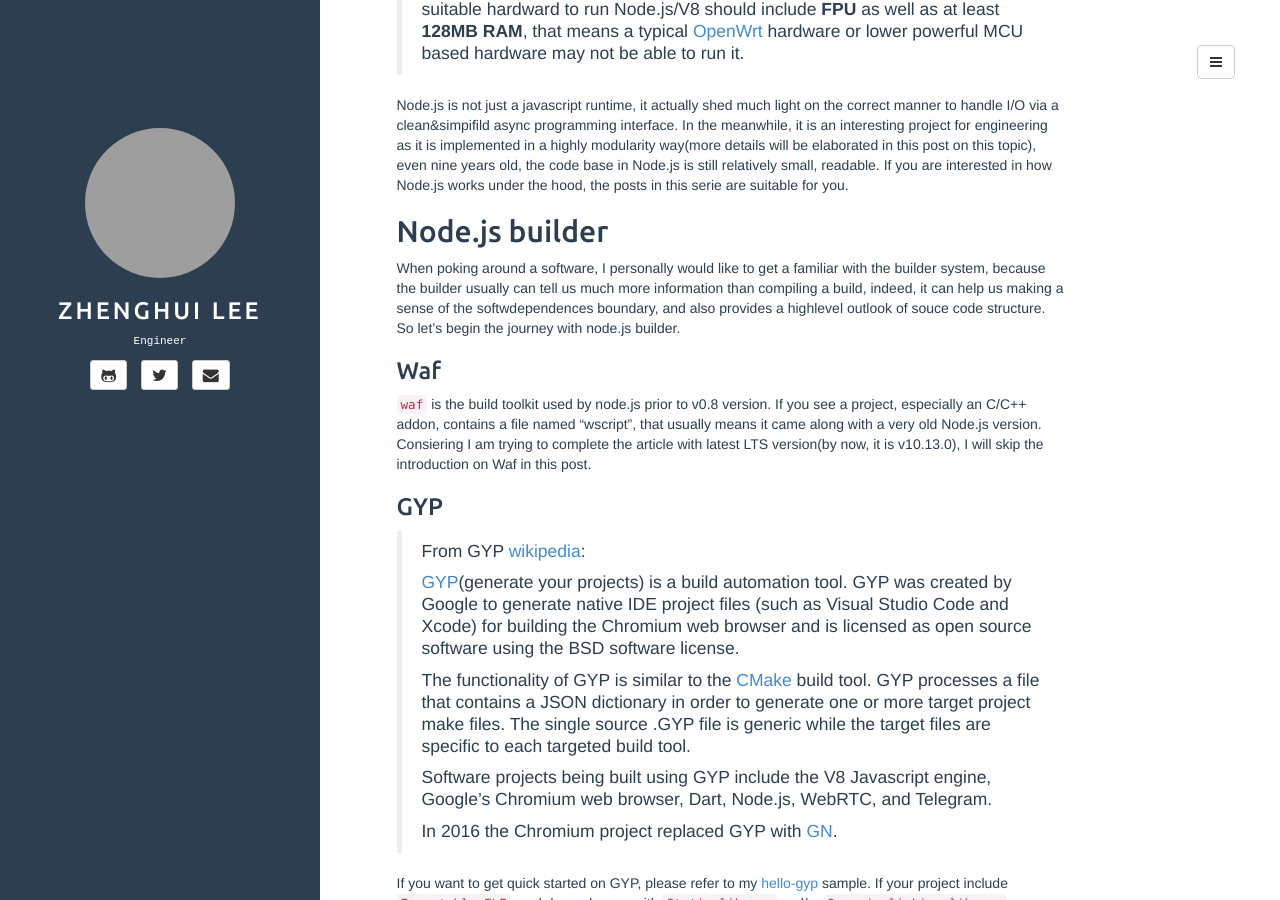
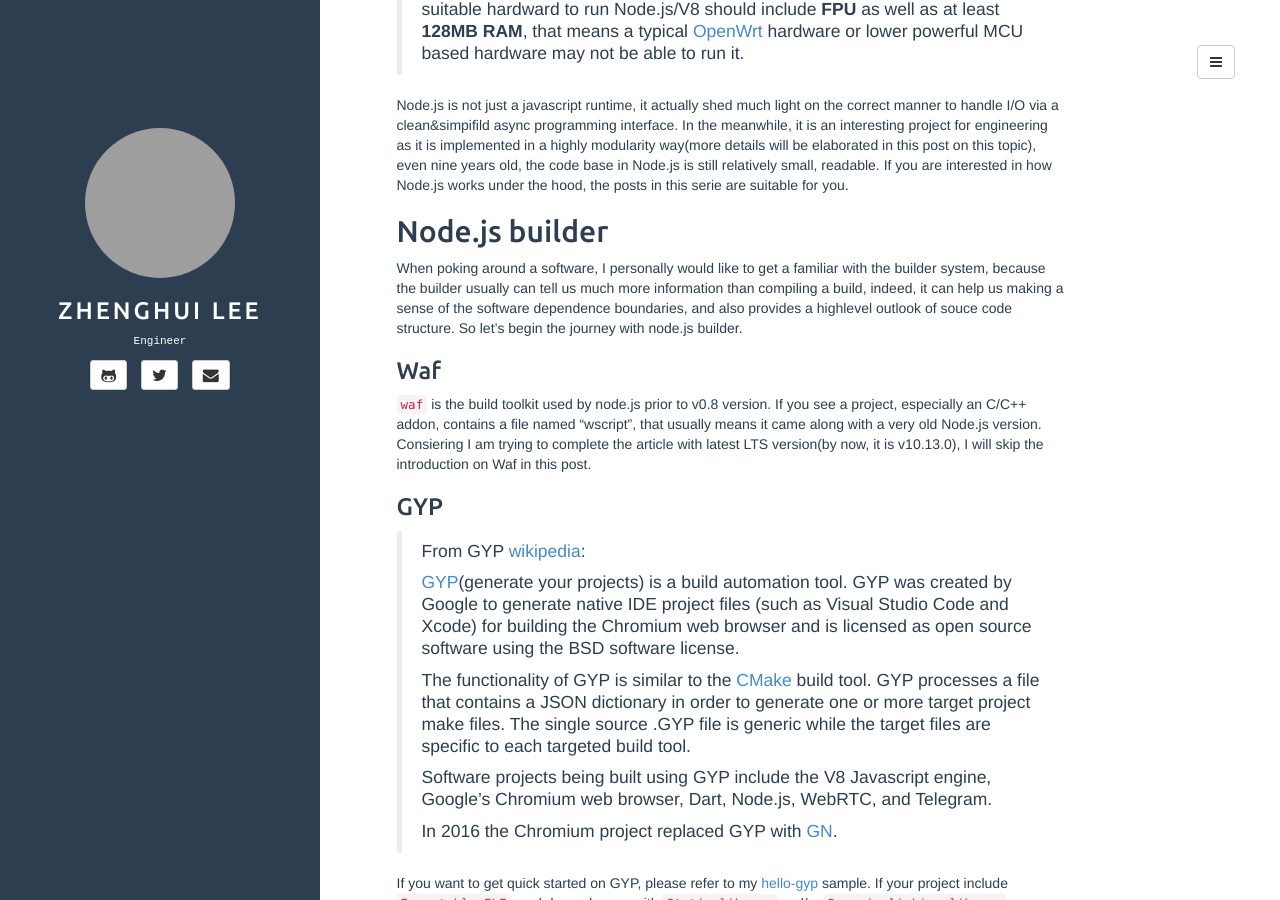
Before and after one commit to leezhenghui/leezhenghui.github.io, a Jekyll site: the page built from _posts/2018-11-11-demystify-node.js-modularity.md, in a window 1280 px wide and 900 px high, scrolled down 918 px. Built offline with Jekyll 4.4.1, drawn with Linux system fonts in a browser that asks for light colours; comment, search, counter and statistics services are not loaded; grey boxes are pictures that could not be loaded.

Commit message:
auto udpate by doc builder

```diff
--- a/_posts/2018-11-11-demystify-node.js-modularity.md
+++ b/_posts/2018-11-11-demystify-node.js-modularity.md
@@ -24,7 +24,7 @@
 
 ## Node.js builder
 
-When poking around a software, I personally would like to get a familiar with the builder system, because the builder usually can tell us much more information than compiling a build, indeed, it can help us making a sense of the softwdependences boundary, and also provides a highlevel outlook of souce code structure. So let's begin the journey with node.js builder.
+When poking around a software, I personally would like to get a familiar with the builder system, because the builder usually can tell us much more information than compiling a build, indeed, it can help us making a sense of the software dependence boundaries, and also provides a highlevel outlook of souce code structure. So let's begin the journey with node.js builder.
 
 ### Waf
 
```
